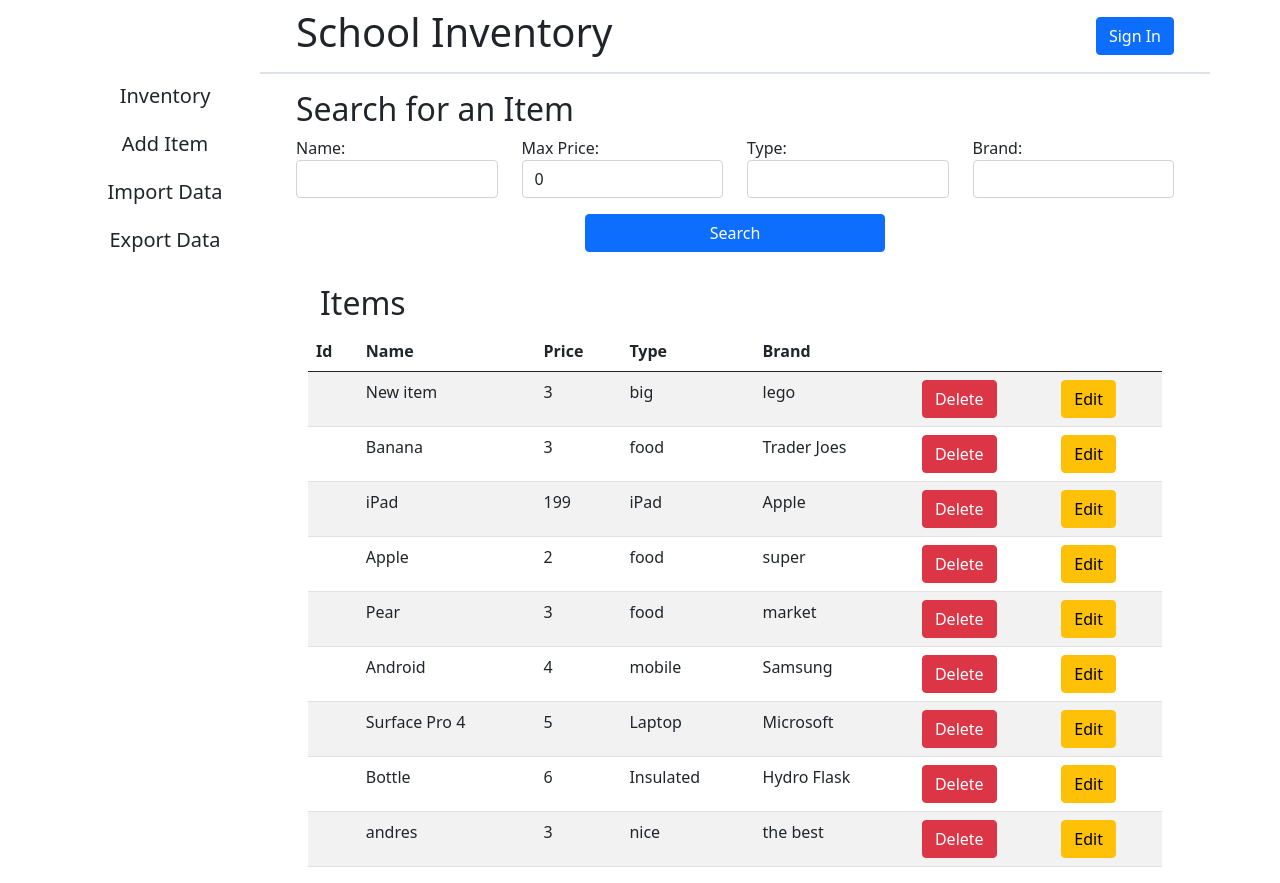
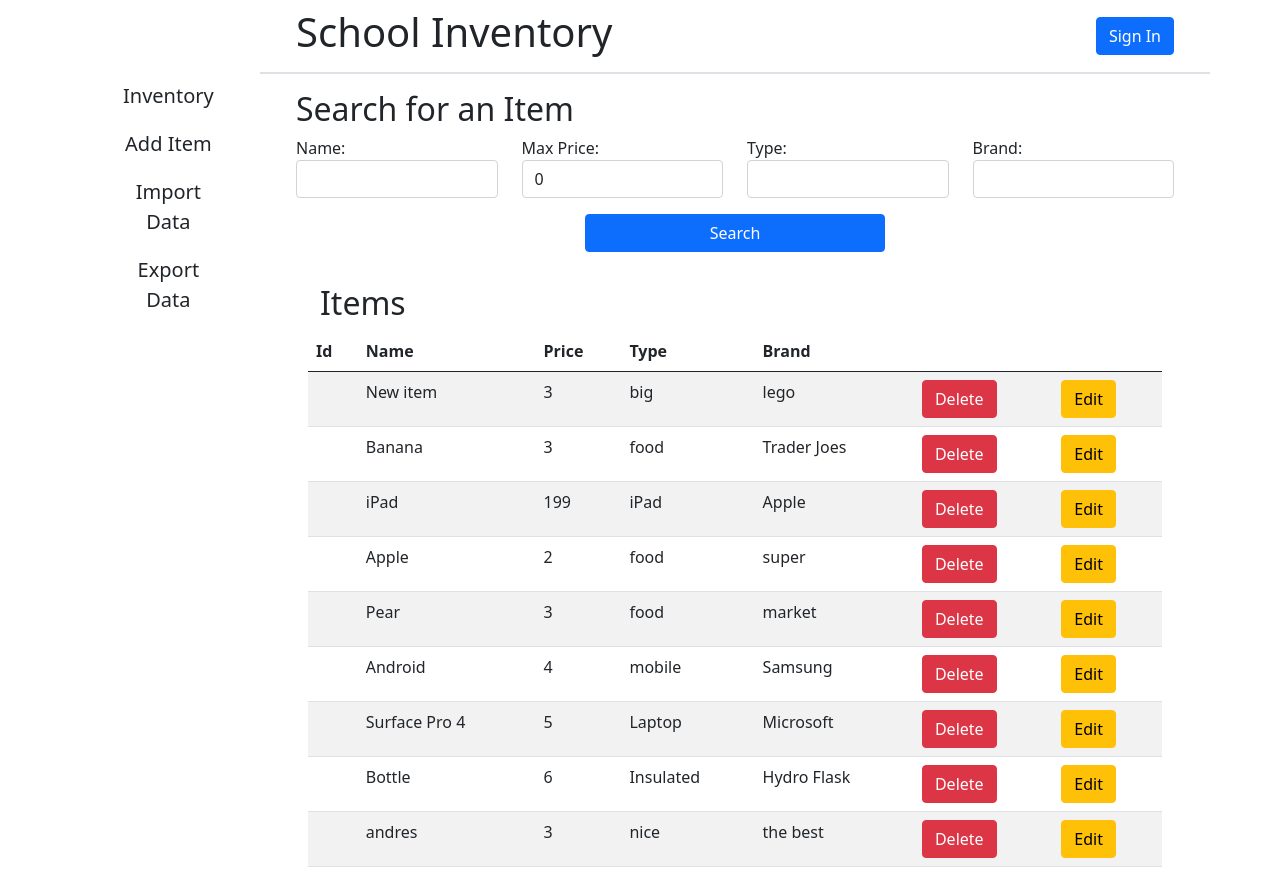
Before and after one commit to AndresRodCodes/ReactInventoryTWT, a React (Create React App) app: page / in a window 1280 px wide. Built offline with nearby package versions, Linux system fonts and the light colour scheme; data requests are answered from the project's data file.

Commit message:
Converted Navbar comp to SideNavbar and imported Navbar comp from react-bootstrap.

```diff
--- a/src/App.js
+++ b/src/App.js
@@ -2,7 +2,7 @@ import SearchBar from "./components/SearchBar";
 import { useState, useEffect } from "react";
 import AddItem from "./components/AddItem";
 import ItemsDisplay from "./components/ItemsDisplay";
-import Navbar from "./components/Navbar";
+import SideNavbar from "./components/SideNavbar";
 import TopNavbar from "./components/TopNavbar";
 import ImportData from "./components/ImportData";
 import ExportData from "./components/ExportData";
@@ -129,7 +129,7 @@ function App() {
     <div className="container mt-2">
       <div className="row">
         <div className="col-lg-2 col-md-2 col-sm-2 pt-5 mt-2">
-          <Navbar updateSelectedTab={updateTab} tabOptions={tabs} />
+          <SideNavbar updateSelectedTab={updateTab} tabOptions={tabs} />
         </div>
         <div className="col">
           <div className="row">
--- a/src/components/Navbar.js
+++ /dev/null
@@ -1,46 +0,0 @@
-const Navbar = ({ updateSelectedTab, tabOptions }) => {
-  return (
-    <nav className="navbar navbar-light">
-      <ul className="nav flex-column w-100">
-        <li className="nav-item">
-          <button
-            type="button"
-            className="w-100 btn btn-lg"
-            onClick={() => updateSelectedTab(tabOptions.Inventory)}
-          >
-            Inventory
-          </button>
-        </li>
-        <li className="nav-item">
-          <button
-            type="button"
-            className="w-100 btn btn-lg"
-            onClick={() => updateSelectedTab(tabOptions.AddItem)}
-          >
-            Add Item
-          </button>
-        </li>
-        <li className="nav-item">
-          <button
-            type="button"
-            className="w-100 btn btn-lg"
-            onClick={() => updateSelectedTab(tabOptions.ImportData)}
-          >
-            Import Data
-          </button>
-        </li>
-        <li className="nav-item">
-          <button
-            type="button"
-            className="w-100 btn btn-lg"
-            onClick={() => updateSelectedTab(tabOptions.ExportData)}
-          >
-            Export Data
-          </button>
-        </li>
-      </ul>
-    </nav>
-  );
-};
-
-export default Navbar;
--- /dev/null
+++ b/src/components/SideNavbar.js
@@ -0,0 +1,55 @@
+import { Navbar, Nav } from "react-bootstrap";
+
+const SideNavbar = ({ updateSelectedTab, tabOptions }) => {
+  return (
+    <Navbar expand="lg">
+      <Navbar.Toggle />
+      <Navbar.Collapse>
+        <Nav>
+          <div className="container w-100">
+            <ul className="navbar-nav flex-column me-auto mb-2 mb-lg-0 w-100">
+              <li className="nav-item">
+                <button
+                  type="button"
+                  className="w-100 btn btn-lg"
+                  onClick={() => updateSelectedTab(tabOptions.Inventory)}
+                >
+                  Inventory
+                </button>
+              </li>
+              <li className="nav-item">
+                <button
+                  type="button"
+                  className="w-100 btn btn-lg"
+                  onClick={() => updateSelectedTab(tabOptions.AddItem)}
+                >
+                  Add Item
+                </button>
+              </li>
+              <li className="nav-item">
+                <button
+                  type="button"
+                  className="w-100 btn btn-lg"
+                  onClick={() => updateSelectedTab(tabOptions.ImportData)}
+                >
+                  Import Data
+                </button>
+              </li>
+              <li className="nav-item">
+                <button
+                  type="button"
+                  className="w-100 btn btn-lg"
+                  onClick={() => updateSelectedTab(tabOptions.ExportData)}
+                >
+                  Export Data
+                </button>
+              </li>
+            </ul>
+          </div>
+        </Nav>
+      </Navbar.Collapse>
+    </Navbar>
+  );
+};
+
+export default SideNavbar;
```
